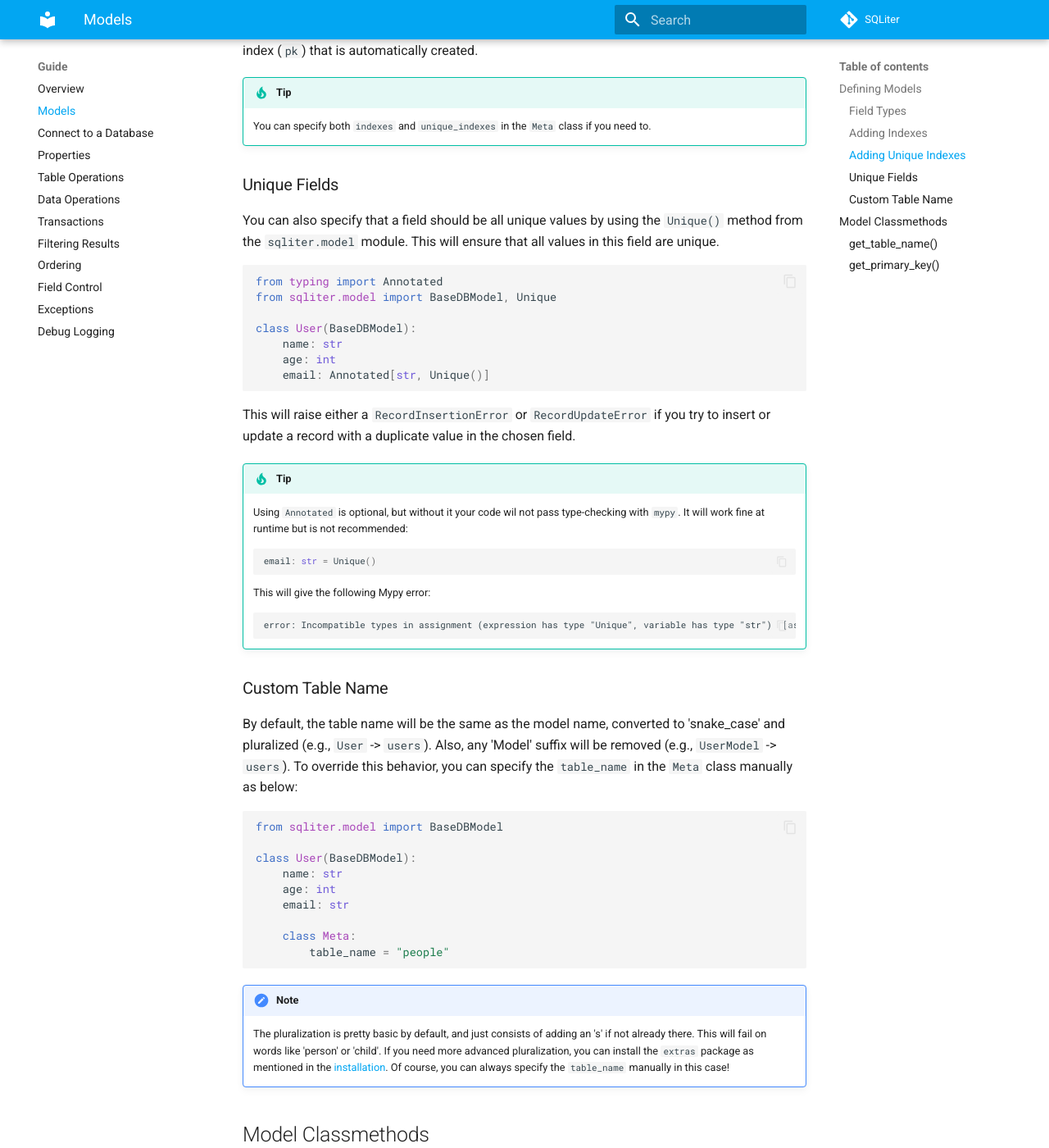
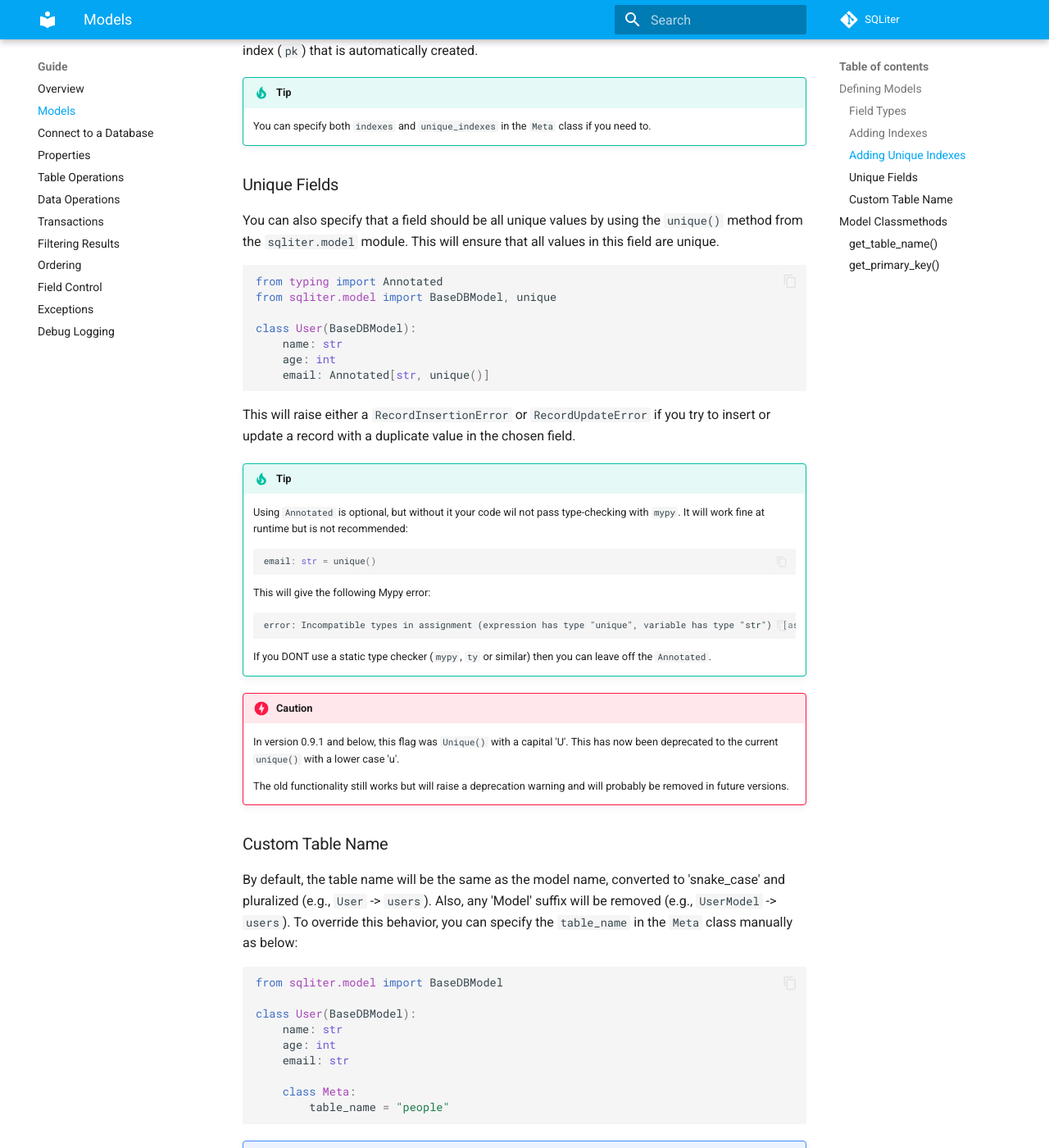
Before and after one commit to seapagan/sqliter-py, an MkDocs documentation site: the page built from docs/guide/models.md, in a window 1280 px wide and 1400 px high, scrolled down 2284 px. Shown: the whole window at 82% size. Built offline with MkDocs 1.6.1 and Material for MkDocs 9.7.7, drawn with Linux system fonts in a browser that asks for light colours; plug-ins that fetch from the network failed and are left out; comment, search, counter and statistics services are not loaded.

Commit message:
update unique field method from Unique() to unique() in models documentation
Signed-off-by: Grant Ramsay <seapagan@gmail.com>

````diff
--- a/docs/guide/models.md
+++ b/docs/guide/models.md
@@ -106,17 +106,17 @@ to the primary key index (`pk`) that is automatically created.
 ### Unique Fields
 
 You can also specify that a field should be all unique values by using the
-`Unique()` method from the `sqliter.model` module. This will ensure that all
+`unique()` method from the `sqliter.model` module. This will ensure that all
 values in this field are unique.
 
 ```python
 from typing import Annotated
-from sqliter.model import BaseDBModel, Unique
+from sqliter.model import BaseDBModel, unique
 
 class User(BaseDBModel):
     name: str
     age: int
-    email: Annotated[str, Unique()]
+    email: Annotated[str, unique()]
 ```
 
 This will raise either a `RecordInsertionError` or `RecordUpdateError` if you
@@ -128,15 +128,26 @@ try to insert or update a record with a duplicate value in the chosen field.
 > type-checking with `mypy`. It will work fine at runtime but is not recommended:
 >
 > ```python
->     email: str = Unique()
+>     email: str = unique()
 >
 >```
 >
 > This will give the following Mypy error:
 >
 > ```pre
-> error: Incompatible types in assignment (expression has type "Unique", variable has type "str")  [assignment]
+> error: Incompatible types in assignment (expression has type "unique", variable has type "str")  [assignment]
 >```
+>
+> If you DONT use a static type checker (`mypy`, `ty` or similar) then you can
+> leave off the `Annotated`.
+
+> [!CAUTION]
+>
+> In version 0.9.1 and below, this flag was `Unique()` with a capital 'U'. This
+> has now been deprecated to the current `unique()` with a lower case 'u'.
+>
+> The old functionality still works but will raise a deprecation warning and
+> will probably be removed in future versions.
 
 ### Custom Table Name
 
````
